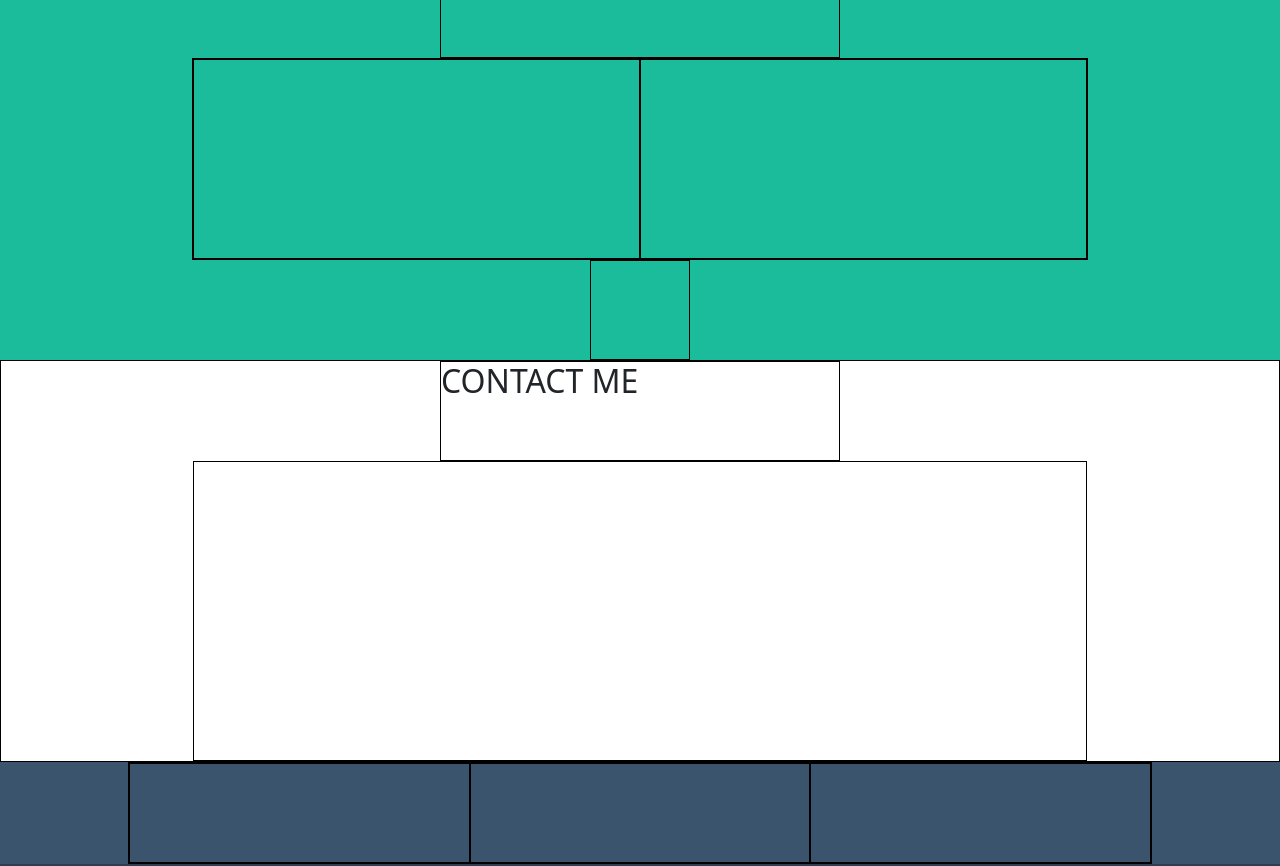
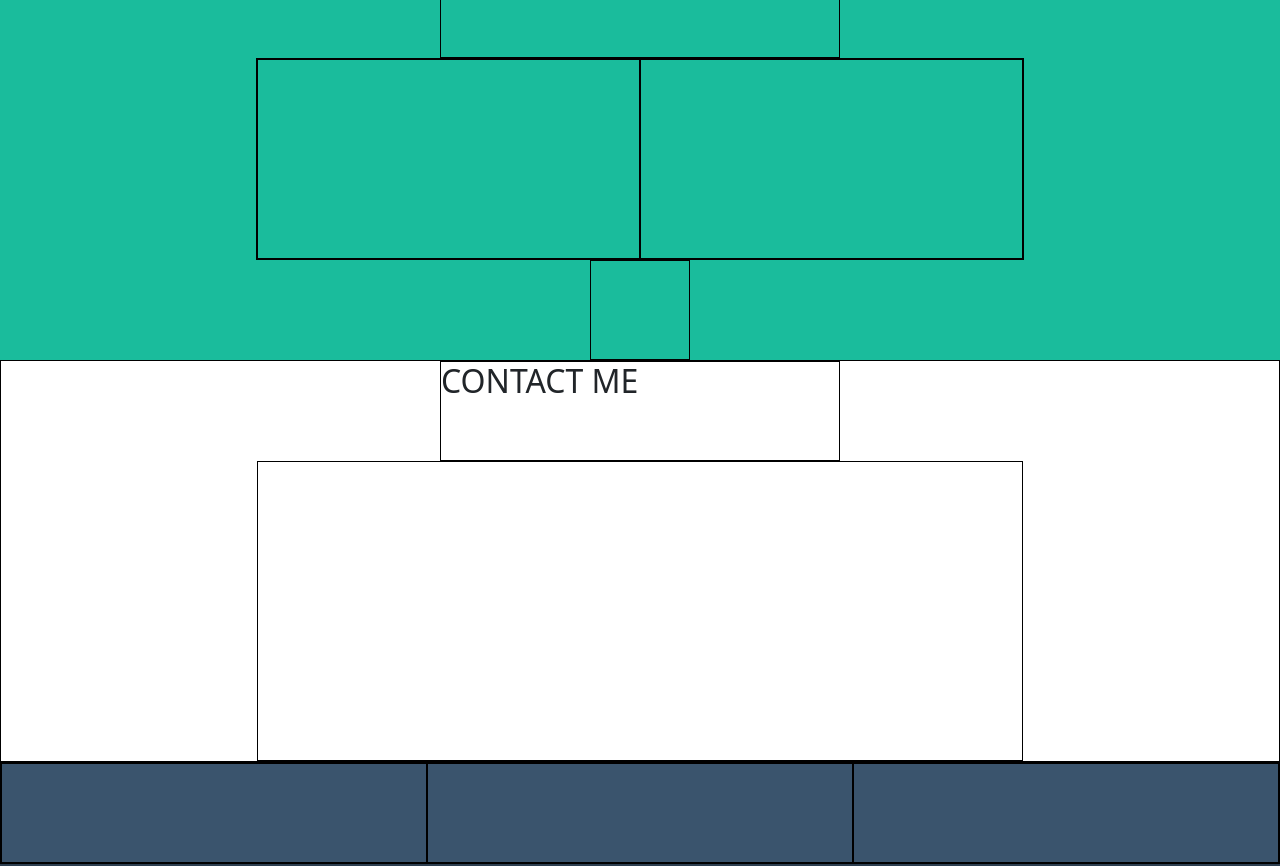
Before and after one commit to SebastianoMV/html-css-bootstrap-freelancer, a plain HTML site: page index.html in a window 1280 px wide. Shown: the part 1246-2112 px from the top of the page. Drawn offline with nearby package versions, Linux system fonts and the light colour scheme.

Commit message:
Rimozione nasting inutili e container big

```diff
--- a/style.css
+++ b/style.css
@@ -28,13 +28,14 @@
 
 /* UTILITIES */
 
+/* Ho eliminato le classi % grande in favore della classe container di defoult di boostrap
 .smv-container-big{
   width: 80%;
   margin: auto;
-}
+} */
 
 .smv-container-small{
-  width: 70%;
+  width: 60%;
   margin: auto;
 }
 
```
